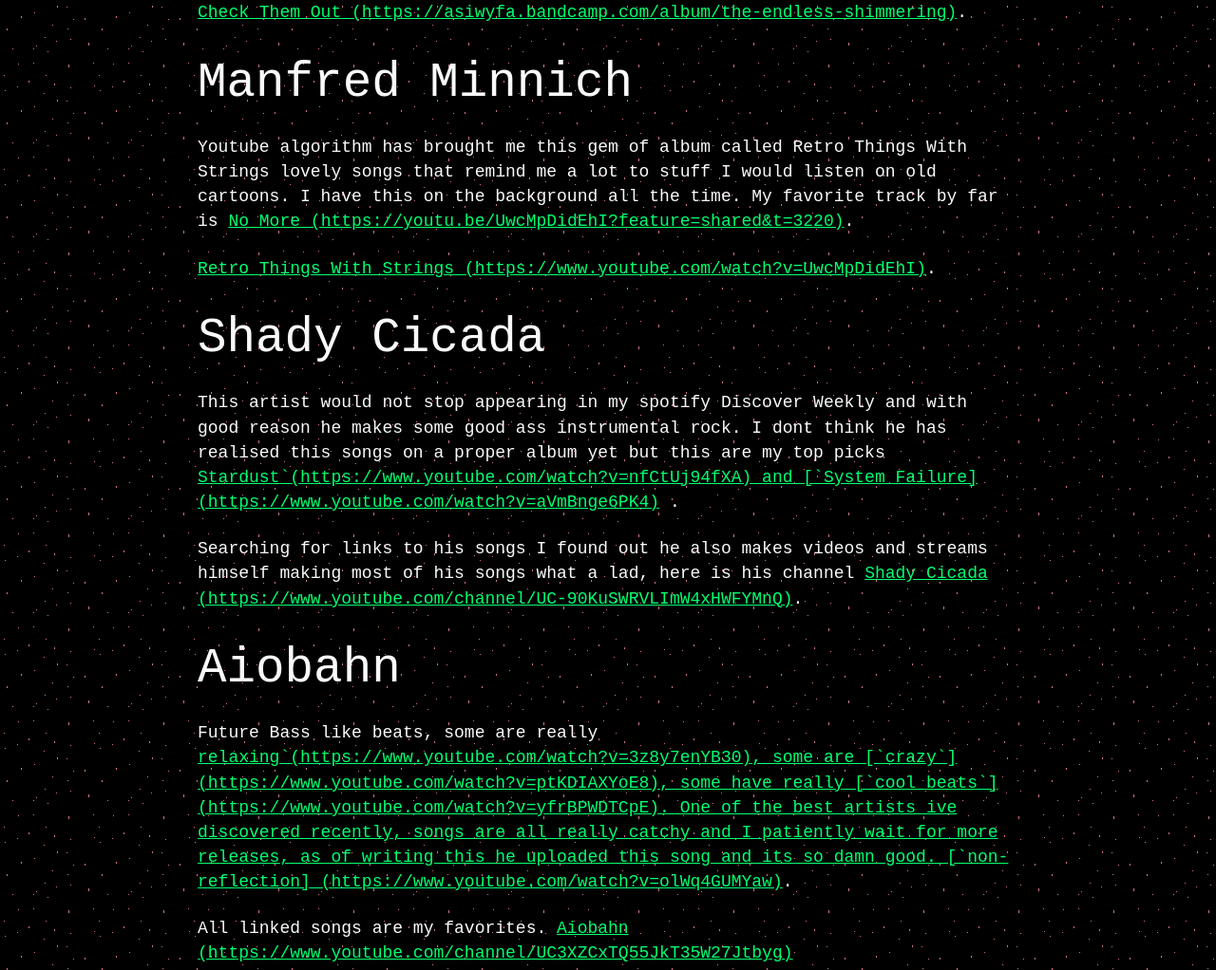
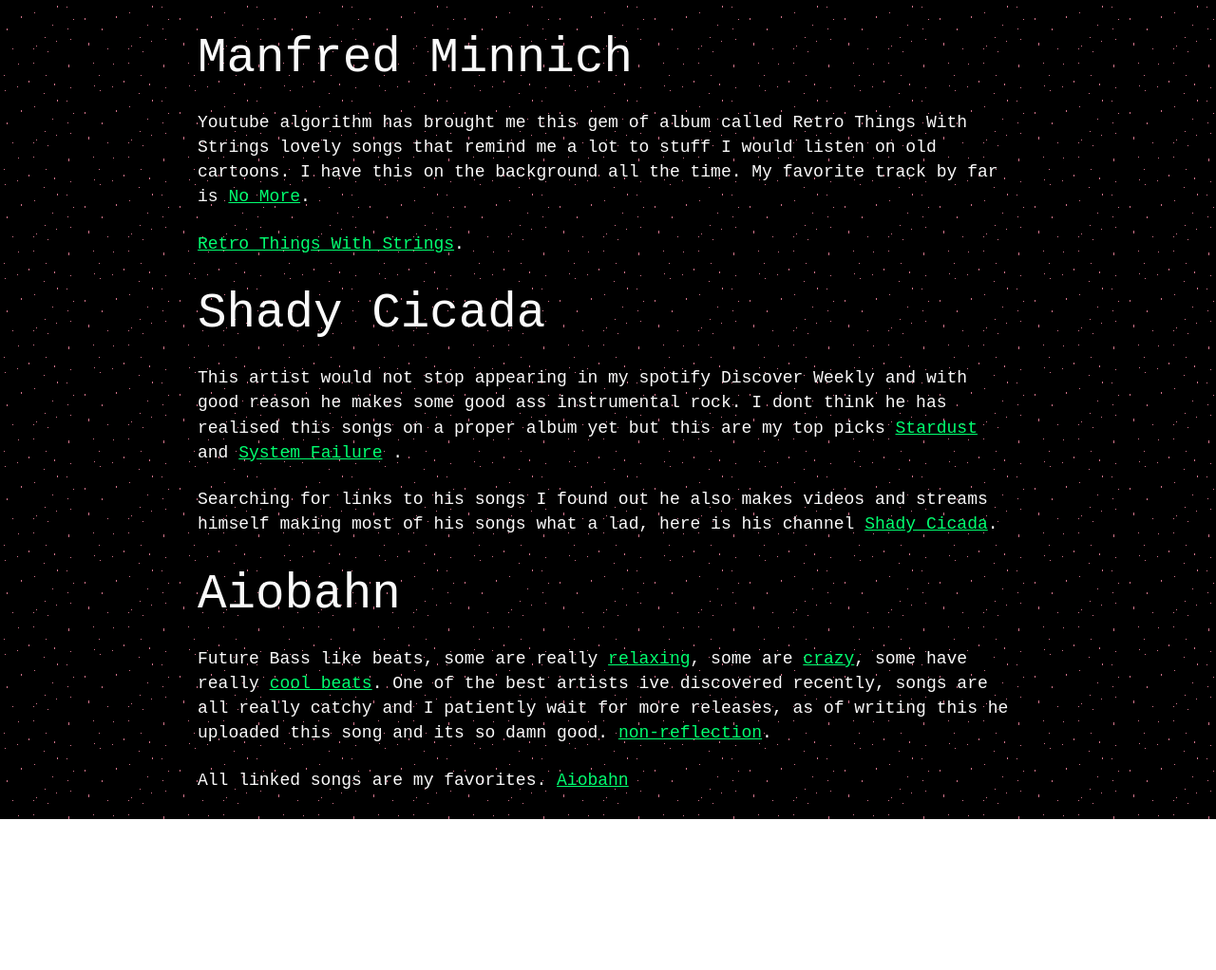
Before and after one commit to Goldyr/goldyr-site, a plain HTML site: page public/music_recommendations_1.html in a window 1280 px wide. Shown: the part 908-1930 px from the top of the page at 95% size. After the commit the page ends 1771 px from the top, so only its background shows below. Drawn offline with Linux system fonts and the light colour scheme.

Commit message:
all is good

```diff
--- a/public/music_recommendations_1.html
+++ b/public/music_recommendations_1.html
@@ -37,15 +37,16 @@
 
 <h2>Shady Cicada</h2>
 
-<p> This artist would not stop appearing in my spotify Discover Weekly and with good reason he makes some good ass instrumental rock. I dont think he has realised this songs on a proper album yet but this are my top picks <a href="https://www.youtube.com/watch?v=aVmBnge6PK4"><span id="code">Stardust`(https://www.youtube.com/watch?v=nfCtUj94fXA) and [`System Failure</span>]</a> . </p>
+<p> This artist would not stop appearing in my spotify Discover Weekly and with good reason he makes some good ass instrumental rock. I dont think he has realised this songs on a proper album yet but this are my top picks <a href="https://www.youtube.com/watch?v=nfCtUj94fXA"><span id="code">Stardust</a> and <a href="https://www.youtube.com/watch?v=aVmBnge6PK4">System Failure</span></a> . </p>
 
 <p> Searching for links to his songs I found out he also makes videos and streams himself making most of his songs what a lad, here is his channel <a href="https://www.youtube.com/channel/UC-90KuSWRVLImW4xHWFYMnQ"><span id="code">Shady Cicada</span></a>. </p>
 
 <h2>Aiobahn</h2>
 
-<p> Future Bass like beats, some are really <a href="https://www.youtube.com/watch?v=olWq4GUMYaw"><span id="code">relaxing`(https://www.youtube.com/watch?v=3z8y7enYB30), some are [`crazy`](https://www.youtube.com/watch?v=ptKDIAXYoE8), some have really [`cool beats`](https://www.youtube.com/watch?v=yfrBPWDTCpE). One of the best artists ive discovered recently, songs are all really catchy and I patiently wait for more releases, as of writing this he uploaded this song and its so damn good. [`non-reflection</span>]</a>. </p>
+<p> Future Bass like beats, some are really <a href="https://www.youtube.com/watch?v=3z8y7enYB30">relaxing</a>, some are <a href="https://www.youtube.com/watch?v=ptKDIAXYoE8">crazy</a>, some have really <a href="https://www.youtube.com/watch?v=yfrBPWDTCpE">cool beats</a>. One of the best artists ive discovered recently, songs are all really catchy and I patiently wait for more releases, as of writing this he uploaded this song and its so damn good. <a href="https://www.youtube.com/watch?v=olWq4GUMYaw"><span id="code">non-reflection</span></a>. </p>
 
-<p> All linked songs are my favorites. <a href="https://www.youtube.com/channel/UC3XZCxTQ55JkT35W27Jtbyg"><span id="code">Aiobahn</span></a> </p>
+<p> All linked songs are my favorites. <a href="https://www.youtube.com/channel/UC3XZCxTQ55JkT35W27Jtbyg">Aiobahn</a> </p>
 
 </body>
+<script src="../src/blog_data.js" ></script>
 </html>
--- a/styles/blogs_styles.css
+++ b/styles/blogs_styles.css
@@ -1,52 +1,3 @@
-/* https://github.com/markdowncss/retro
-/*@font-face {*/
-/*  font-family: Iosevka;*/
-/*  src: url("../iosevka-aile-bold.woff2");*/
-/*}*/
-/**/
-/*@font-face {*/
-/*  font-family: ArcadeClassic;*/
-/*  src: url("../ARCADECLASSIC.woff2");*/
-/*}*/
-/**/
-/*::-webkit-scrollbar {*/
-/*  display: none;*/
-/*}*/
-/**/
-/*/* chrome */
-*/
-/**/
-/*::-ms-overflow-style {*/
-/*  display: none;*/
-/*}*/
-/**/
-/*/* IE and Edge */
-*/
-/**/
-/*::scrollbar-width {*/
-/*  display: none;*/
-/*}*/
-/**/
-/*/* Firefox */
-*/
-/**/
-/*html {*/
-/*  background-image: url("../bg205.gif");*/
-/*  height: 100%;*/
-/*}*/
-/**/
-/*.main {*/
-/*  display: flex;*/
-/*  flex-direction: column;*/
-/*  flex-wrap: nowrap;*/
-/*  justify-content: center;*/
-/*  align-items: center;*/
-/*}*/
-/**/
-/*p {*/
-/*  color: white;*/
-/*}*/
-
 pre,
 code {
   font-family: Menlo, Monaco, "Courier New", monospace;
@@ -58,10 +9,10 @@
   overflow-x: scroll;
 }
 
-
-a[href]:after {
-  content: " (" attr(href) ")";
-}
+/*NOTE: Shows links (disabled)
+/*a[href]:after {*/
+/*  content: " (" attr(href) ")";*/
+/*}*/
 
 abbr[title]:after {
   content: " (" attr(title) ")";
```
